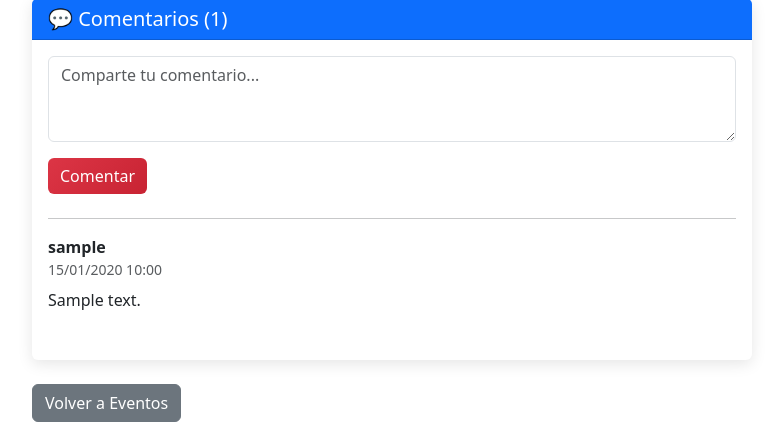
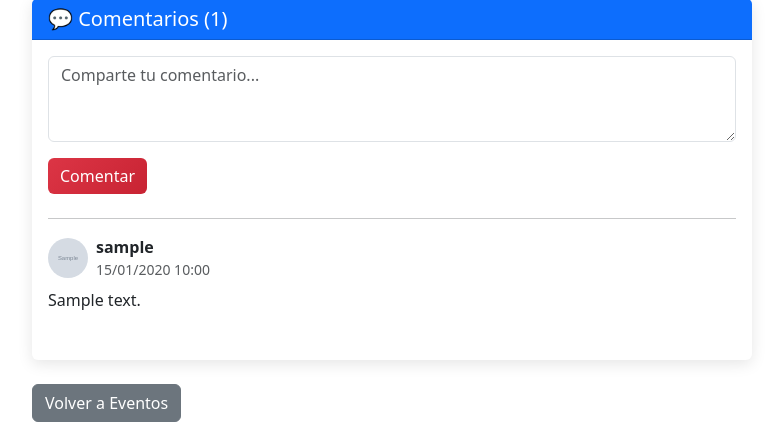
Before and after one commit to Aodka01/Club-web, a Django app: page /evento/1/ in a window 1280 px wide. Shown: the part 875-1297 px from the top of the page, without its empty margins (62-845 px from the left). Run offline with Django 5.2, Linux system fonts and the light colour scheme; a user stored in the database is signed in; tables that the repository leaves empty hold one stand-in row (values such as "Sample post"); grey boxes marked "Sample" are stand-in pictures.

Commit message:
Agregar avatar de usuario en comentarios; mostrar iniciales si no hay imagen disponible

```diff
--- a/templates/clubs/event_detail.html
+++ b/templates/clubs/event_detail.html
@@ -76,9 +76,18 @@
                             {% for comentario in comentarios %}
                                 <div class="mb-3 pb-3 border-bottom">
                                     <div class="d-flex justify-content-between align-items-start">
-                                        <div>
-                                            <strong>{{ comentario.usuario.username }}</strong>
-                                            <small class="text-muted d-block">{{ comentario.fecha_creacion|date:"d/m/Y H:i" }}</small>
+                                        <div class="d-flex align-items-center">
+                                            {% if comentario.usuario.profile.avatar %}
+                                                <img src="{{ comentario.usuario.profile.avatar.url }}" alt="Avatar de {{ comentario.usuario.username }}" class="rounded-circle me-2" style="width: 40px; height: 40px; object-fit: cover;">
+                                            {% else %}
+                                                <div class="bg-secondary rounded-circle me-2 d-flex align-items-center justify-content-center" style="width: 40px; height: 40px;">
+                                                    <span class="text-white fw-bold">{{ comentario.usuario.username|first|upper }}</span>
+                                                </div>
+                                            {% endif %}
+                                            <div>
+                                                <strong>{{ comentario.usuario.username }}</strong>
+                                                <small class="text-muted d-block">{{ comentario.fecha_creacion|date:"d/m/Y H:i" }}</small>
+                                            </div>
                                         </div>
                                         {% if usuario == comentario.usuario or es_coordinador %}
                                             <form method="post" action="{% url 'delete_comment' comentario.pk %}" style="display:inline;">
```
